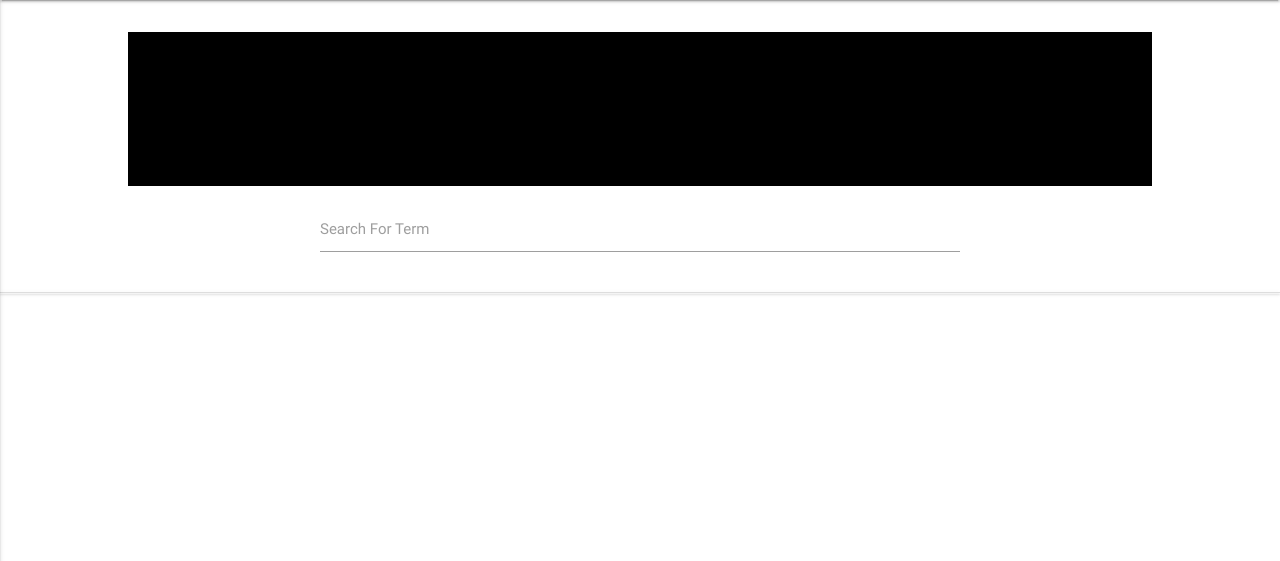
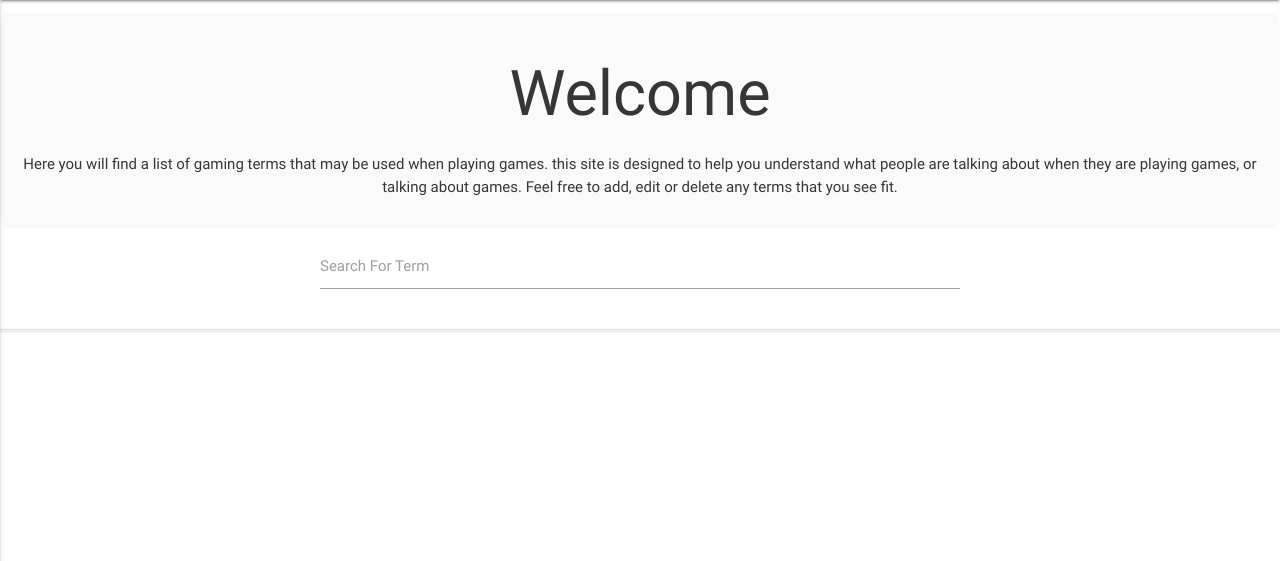
Before and after one commit to ALDrinkwater1989/data-centric-book-review, a Flask app: page / in a window 1280 px wide. Shown: the part 56-617 px from the top of the page. Run offline with Flask 2, Linux system fonts and the light colour scheme; data that the repository does not hold is empty; some libraries are stand-ins or nearby versions.

Commit message:
updated the sytle of the intro paragraph

```diff
--- a/static/css/style.css
+++ b/static/css/style.css
@@ -71,7 +71,11 @@ ul .collapisle{
 
 
 .intro{
-
-    max-width: 80%;
-    background-color: #000000;
+   width: 100%;
+    padding: 15px 10px;
+    border-radius: 10px;
+    background-color: #fafafa;
+    opacity: 0.9;
+    margin: 12.5px 0;
+    text-align: center;
 }
--- a/templates/jargon.html
+++ b/templates/jargon.html
@@ -1,9 +1,9 @@
 {% extends 'base.html' %} {% block content %}
 <div class = "row intro">
-<h1>
+<h1 class = "font">
 Welcome
 </h1>
-<p>
+<p class = "font">
 Here you will find a list of gaming terms that may be used when playing games. this site is designed to help you understand what people are talking about when they are playing games, or talking about games.
 Feel free to add, edit or delete any terms that you see fit.
 </P>
@@ -13,7 +13,7 @@ Feel free to add, edit or delete any terms that you see fit.
 <form >
         <div class="input-field">
           <input id="jargon_search" name ="jargon_search" type="text" autocomplete="off" >
-           <label>Search For Term</label>
+           <label class = "font">Search For Term</label>
         </div>
 
       </form>
```
